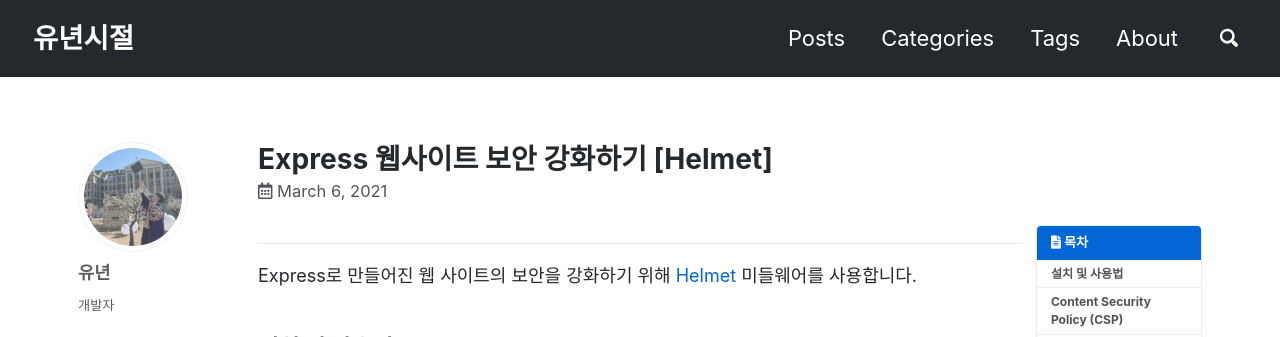
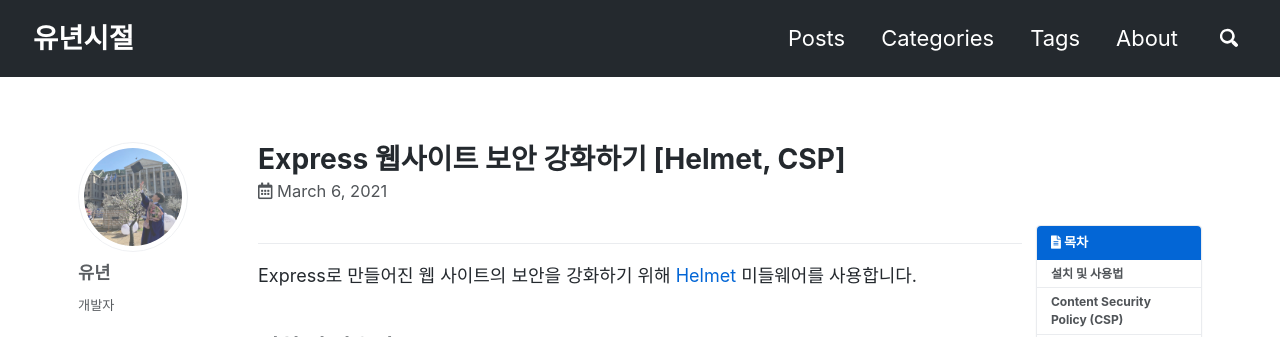
Before and after one commit to unionyy/blog, a Jekyll site: the page built from _posts/2020-03-06-express-helmet.md, in a window 1280 px wide and 900 px high. Shown: the top 337 px of the window. Built offline with Jekyll 4.4.1, drawn with Linux system fonts in a browser that asks for light colours; cached includes are drawn as plain includes; a script that is not in the unit is left out; comment, search, counter and statistics services are not loaded.

Commit message:
edit: Add csp keyword

```diff
--- a/_posts/2020-03-06-express-helmet.md
+++ b/_posts/2020-03-06-express-helmet.md
@@ -1,5 +1,5 @@
 ---
-title: "Express 웹사이트 보안 강화하기 [Helmet]"
+title: "Express 웹사이트 보안 강화하기 [Helmet, CSP]"
 excerpt_separator: "<!--more-->"
 layout: single
 date: 2021-03-06T13:56:30+09:00
@@ -9,6 +9,7 @@ tags:
   - Node.js
   - Express
   - Helmet
+  - CSP
 permalink: /nodejs/helmet/
 ---
 ---
```
